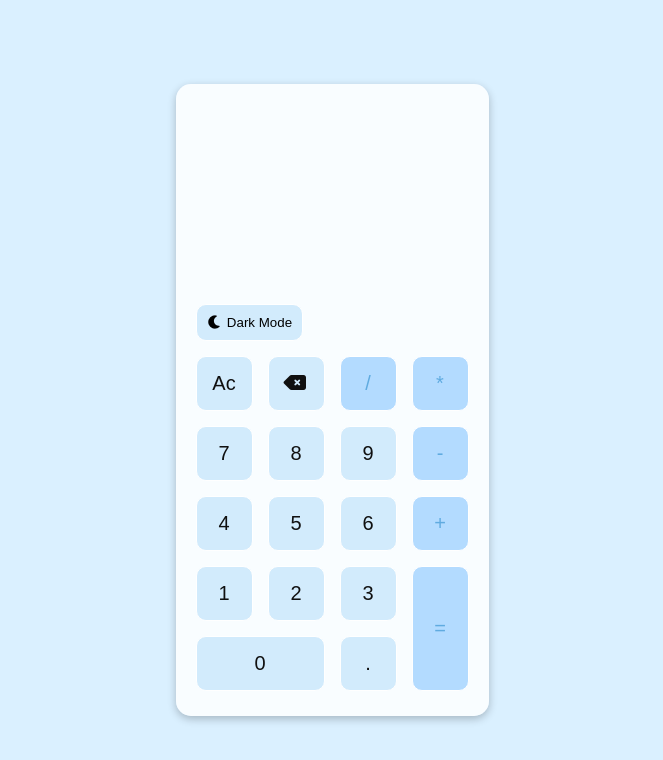
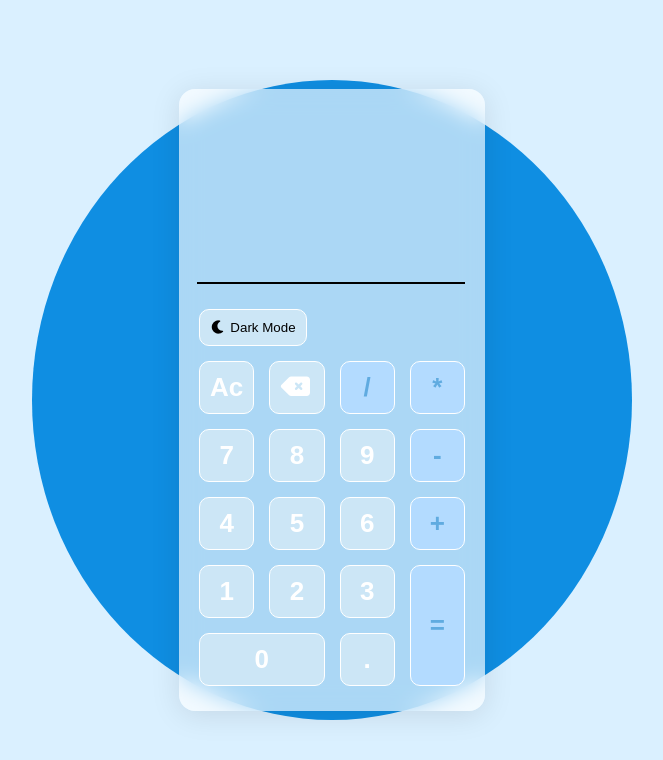
Before and after one commit to alvin-manu/calculator, a plain HTML site: page index.html in a window 1280 px wide. Shown: the whole page, without its empty margins (308-971 px from the left). Drawn offline with Linux system fonts and the light colour scheme.

Commit message:
added a round background circle and addded glassmorphism effect to calculator

```diff
--- a/styles/style.css
+++ b/styles/style.css
@@ -1,21 +1,21 @@
 :root {
   --bg-color: #daf0ff;
   --primary-color: rgba(255, 255, 255, 0.842);
-  --text-primary-color:rgb(0, 0, 0);
-  --text-color: rgb(16, 16, 16);
-  --button-color: #d2ebfc;
+  --text-primary-color: rgb(0, 0, 0);
+  --text-color: rgb(255, 255, 255);
+  --button-color: #cce6f6;
   --button-hover-color: #bee5ff;
   --math-bg-keys: #b3dbff;
   --math-color-keys: #60abe0;
-  --math-bg-hover-keys: #18acff;
+  --math-bg-hover-keys: #18acfe;
   --math-color-hover-keys: #ffffff;
-  --border-color:white;
+  --border-color: white;
 }
 
 body.darkMode {
   --bg-color: #444546;
   --primary-color: rgba(0, 0, 0, 0.884);
-  --text-primary-color:white;
+  --text-primary-color: white;
   --text-color: #2ba8fb;
   --button-color: #2f3135;
   --button-hover-color: #3f4041;
@@ -23,7 +23,7 @@ body.darkMode {
   --math-color-keys: #379dfc;
   --math-bg-hover-keys: #1892ff;
   --math-color-hover-keys: #ffffff;
-  --border-color:#2f3135;
+  --border-color: #2f3135;
 }
 
 body {
@@ -37,14 +37,29 @@ body {
   background-color: var(--bg-color);
   color: var(--text-primary-color);
 }
+main {
+  background-color: #0f8ee2;
+  border-radius: 50%;
+  width: 600px;
+  height: 80%;
+  display: flex;
+  justify-content: center;
+  align-items: center;
+}
 
 .calculator {
   background-color: var(--primary-color);
   padding: 10px 20px;
-  border-radius: 15px;
   max-width: 300px;
-  box-shadow: rgba(0, 0, 0, 0.24) 0px 3px 8px;
+  background: rgba(255, 255, 255, 0.65);
+  border-radius: 16px;
+  box-shadow: 0 4px 30px rgba(0, 0, 0, 0.1);
+  backdrop-filter: blur(10.8px);
+  -webkit-backdrop-filter: blur(8.8px);
+}
 
+body.darkMode .calculator {
+  background-color: black;
 }
 
 .displayField {
@@ -59,7 +74,7 @@ body {
   width: 100%;
   background-color: transparent;
   color: var(--text-primary-color);
-  border: none;
+  border: 1px solid black;
   font-size: 36px;
   font-weight: 500;
   outline: none;
@@ -72,10 +87,11 @@ body {
   gap: 15px;
 }
 .calculateButtons button {
-  padding: 15px;
+  padding: 10px;
   border-radius: 10px;
-  font-size: 20px;
-  border: 1px solid  var(--border-color);
+  font-size: 26px;
+  font-weight: bold;
+  border: 1px solid var(--border-color);
   background-color: var(--button-color);
   color: var(--text-color);
 }
@@ -101,7 +117,7 @@ body {
   border-radius: 10px;
 }
 
-.calculateButtons button:hover{
+.calculateButtons button:hover {
   background-color: var(--button-hover-color);
 }
 
```
